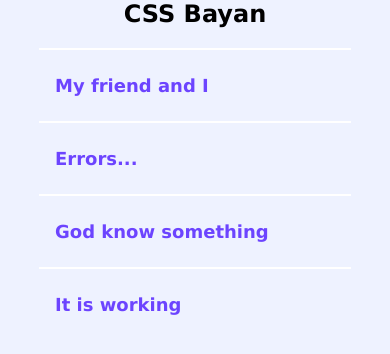
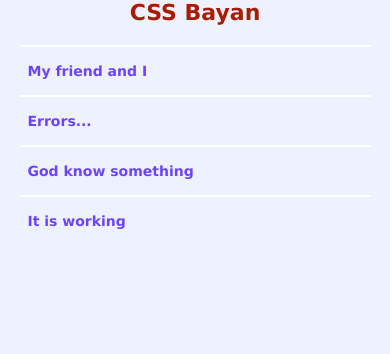
Before and after one commit to IlyaDuginov1997/cssBayan, a plain HTML site: page cssBayan/index.html in a window 390 px wide. Drawn offline with Linux system fonts and the light colour scheme.

Commit message:
feat: Add media-queries

```diff
--- a/cssBayan/index.css
+++ b/cssBayan/index.css
@@ -11,7 +11,8 @@ body {
 }
 
 .acc-title {
-  font-size: 24px;
+  font-size: 32px;
+  color: #a81c04;
   font-weight: 700;
   text-align: center;
   margin-bottom: 20px;
@@ -28,7 +29,7 @@ body {
   padding: 25px 16px;
   flex-direction: column;
   align-items: center;
-  font-size: 18px;
+  font-size: 24px;
   font-weight: 700;
   color: #6c44ff;
 }
@@ -47,7 +48,7 @@ body {
 .acc-item-title-wrapper::after {
   content: '\271B';
   opacity: 0;
-  transition: opacity 1s, transform 0.6s;
+  transition: opacity 1s;
 }
 
 .acc-list:hover .acc-item-title-wrapper::after {
@@ -61,6 +62,7 @@ body {
 .acc-image-wrapper {
   display: block;
   max-height: 0;
+  overflow: hidden;
   transition: max-height 1s;
 }
 
@@ -72,21 +74,78 @@ body {
 .acc-image {
   width: 0;
   height: 0;
+  overflow: hidden;
   transition: width 0.7s, height 0.7s;
-  /*transition: height 1s ease-out 0.5s;*/
 }
 
 .acc-item:hover .acc-image,
 .acc-input:checked + .acc-label .acc-image {
   width: 250px;
   height: 250px;
+  /*animation: itemOpen 1s ease-in-out;*/
 }
 
 .acc-item:hover .acc-item-title-wrapper::after,
 .acc-input:checked + .acc-item-title-wrapper::after {
   transform: rotate(-45deg);
+  transition: 0.7s;
 }
 
 .acc-label:active .acc-item-title-wrapper {
   color: #6c44ff;
 }
+
+
+@media (max-width: 1920px) {
+  .acc-title {
+    font-size: 26px;
+  }
+
+  .acc-label {
+    font-size: 18px;
+  }
+}
+
+@media (max-width: 820px) {
+  .accordion {
+    width: 90%;
+  }
+
+  .acc-title {
+    font-size: 22px;
+  }
+
+  .acc-label {
+  }
+
+  .acc-label {
+    padding: 16px 8px 6px;
+    font-size: 14px;
+  }
+
+  .acc-item-title-wrapper {
+    margin-bottom: 10px;
+  }
+}
+
+/*@keyframes itemOpen {*/
+/*  from {*/
+/*    width: 0;*/
+/*    height: 0;*/
+/*  }*/
+
+/*  to {*/
+/*    width: 250px;*/
+/*    height: 250px;*/
+/*  }*/
+/*}*/
+
+/*@keyframes itemClose {*/
+/*  from {*/
+/*    height: 250px;*/
+/*  }*/
+
+/*  to {*/
+/*    height: 0;*/
+/*  }*/
+/*}*/
--- a/cssBayan/index.html
+++ b/cssBayan/index.html
@@ -1,7 +1,10 @@
 <!DOCTYPE html>
 <html lang='en'>
 <head>
-  <meta charset='UTF-8'>
+  <meta
+      charset='UTF-8'
+      name="viewport" content="width=device-width, initial-scale=1"
+  >
   <title>CSS-Bayan</title>
   <link rel='stylesheet' href='reset.css'>
   <link rel='stylesheet' href='index.css'>
```
